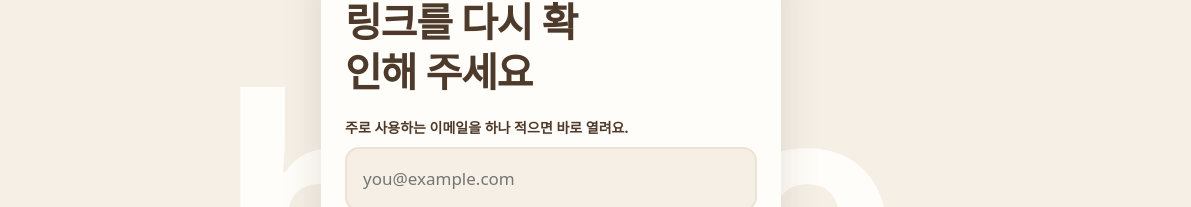
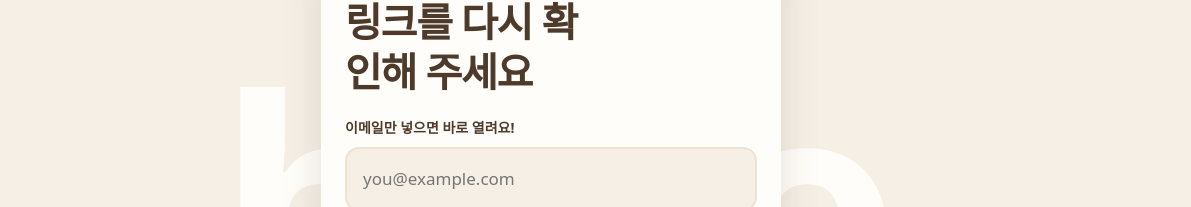
Before and after one commit to hyeonukLee-coach/unipaws-move, a plain HTML site: page index.html in a window 1280 px wide. Shown: the part 201-408 px from the top of the page, 89-1280 px from the left. Drawn offline with Linux system fonts and the light colour scheme; a web font is replaced by a local one.

Commit message:
이메일 안내 문구 수정
Co-Authored-By: Claude Opus 5.5 <noreply@anthropic.com>

```diff
--- a/index.html
+++ b/index.html
@@ -369,7 +369,7 @@ details.terms ul { margin: 8px 0 0; padding-left: 16px; }
       </div>
       <form id="gate-form" novalidate>
         <label class="field rise" style="--i:2">
-          <span>주로 사용하는 이메일을 하나 적으면 바로 열려요.</span>
+          <span>이메일만 넣으면 바로 열려요!</span>
           <input id="email" type="email" inputmode="email" autocomplete="email" placeholder="you@example.com" required>
         </label>
         <label class="check rise" style="--i:3">
```
